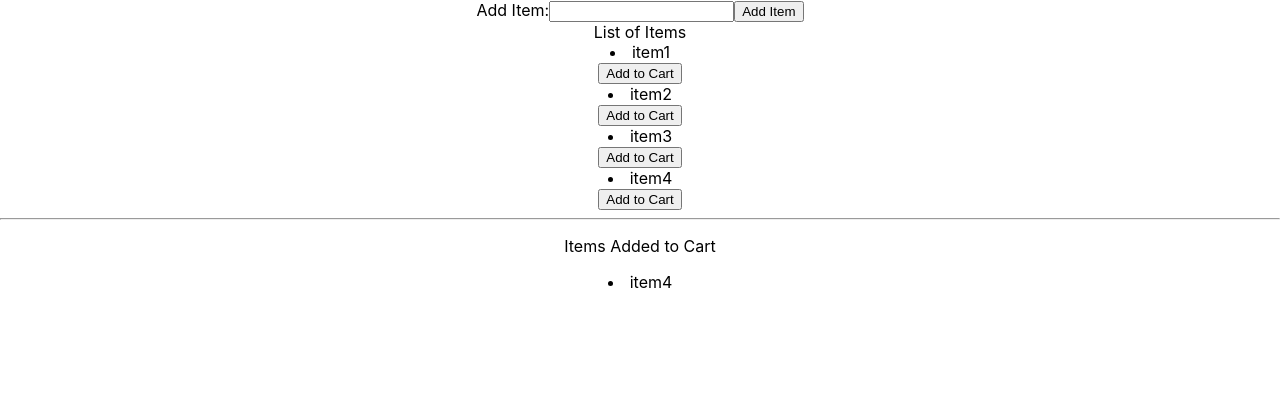
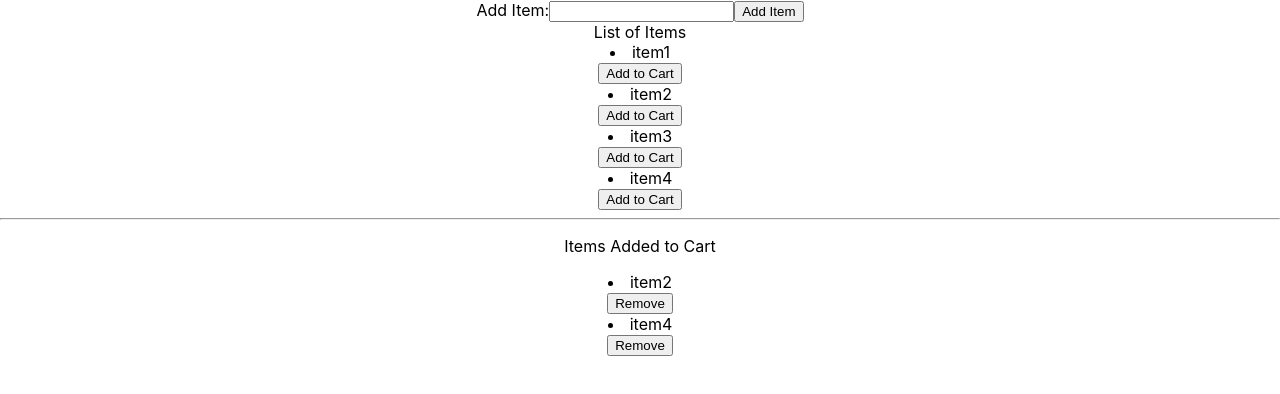
Before and after one commit to nagajayasree/2021, a React (Create React App) app: page / in a window 1280 px wide. Shown: the top 394 px of the page. Built offline with nearby package versions, Linux system fonts and the light colour scheme.

Commit message:
added eCommerce changes

```diff
--- a/src/practice/eCommerce/CartItems.tsx
+++ b/src/practice/eCommerce/CartItems.tsx
@@ -1,26 +1,23 @@
 import { MainProps } from "./eCommMain";
-
+import { useState } from "react";
 export const Cart = ({ cartItems }: MainProps) => {
-  //   const [cart] = useState(cartItems);
+  const [cart, updateCart] = useState(cartItems);
+  function removeItem(name: string) {
+    const resetItems = cart?.filter((i) => i.name !== name);
+    console.log(resetItems);
+    updateCart(resetItems);
+  }
   return (
     <>
       <div>
-        {/* cannot use consumer,bcoz value is not provided in provider */}
-        {/* <ItemCtx.Consumer>
-          {(ItemsInfo) =>
-            ItemsInfo?.cartItems?.map((i) => {
-              return (
-                <div>
-                  <li key={i.name}>{i.name}</li>
-                  <button>Remove</button>
-                </div>
-              );
-            })
-          }
-        </ItemCtx.Consumer> */}
         <p>Items Added to Cart</p>
-        {cartItems?.map((i) => {
-          return <li key={i.name}>{i.name}</li>;
+        {cart?.map((i) => {
+          return (
+            <div>
+              <li key={i.name}>{i.name}</li>
+              <button onClick={() => removeItem(i.name)}>Remove</button>
+            </div>
+          );
         })}
       </div>
     </>
--- a/src/practice/eCommerce/ListItems.tsx
+++ b/src/practice/eCommerce/ListItems.tsx
@@ -1,37 +1,47 @@
 import { MainProps } from "./eCommMain";
+import { useState } from "react";
+export const Items = ({ item, itemsList, cartItems }: MainProps) => {
+  const [itemName, setItem] = useState(item);
+  const [items, updateItems] = useState(itemsList);
+  const [cart, updateCart] = useState(cartItems);
 
-export const Items = ({ itemsList }: MainProps) => {
-  // const Data = React.useContext(ItemCtx);
-  // const [itemName, setItem] = React.useState(ItemsInfo.item);
-  // const [items, updateItems] = React.useState(data);
-  // const [cart, addToCart] = React.useState(cartItems);
-  // const onClickAdd = (name: string) => {
-  //   let newItem = data?.filter((i) => i.name == name);
-  //   updateItems(newItem);
-  //   addToCart(newItem);
-  //   console.log(newItem);
-  // };
+  const setInput = (e: React.ChangeEvent<HTMLInputElement>) => {
+    setItem(e.currentTarget.value);
+  };
+
+  function onClickAdd(name: string) {
+    let newItem = items?.filter((i) => i.name === name);
+    updateCart(newItem);
+    console.log(newItem);
+  }
+
+  function addItem(name: string) {
+    let newArr = [{}];
+    const newItem = newArr.map((i) => {
+      return {
+        ...i,
+        name: itemName,
+      };
+    });
+    newArr.push(newItem);
+    console.log(newArr);
+    // updateItems(newArr);
+    // items?.push(newArr);
+    // let res = items?.push(...newArr);
+    // setItems(items?.push(...Object.values(newArr)));
+  }
 
   return (
     <>
-      {/* cannot use consumer,bcoz value is not provided in provider*/}
-      {/* <ItemCtx.Consumer>
-        {(ItemsInfo) =>
-          ItemsInfo?.data?.map((i) => {
-            return (
-              <div>
-                <li key={i.name}>{i.name}</li>
-                <button onClick={() => onClickAdd(i.name)}>Add to Cart</button>
-              </div>
-            );
-          })
-        }
-      </ItemCtx.Consumer> */}
-      {itemsList?.map((i) => {
+      Add Item:
+      <input type="text" value={itemName} onChange={setInput} />
+      <button>Add Item</button>
+      <div>List of Items</div>
+      {items?.map((i) => {
         return (
           <div>
             <li key={i.name}>{i.name}</li>
-            <button>Add to Cart</button>
+            <button onClick={() => onClickAdd(i.name)}>Add to Cart</button>
           </div>
         );
       })}
--- a/src/practice/eCommerce/eCommMain.tsx
+++ b/src/practice/eCommerce/eCommMain.tsx
@@ -12,6 +12,7 @@ export interface MainProps {
   }[];
   setInput?: () => void;
   addItem?: () => void;
+  //   removeItem?: () => void;
   //   setInput?: Function;
   //   [Symbol.iterator]?: () => void;
 }
@@ -24,46 +25,48 @@ export const ItemsInfo: MainProps = {
     { name: "item3" },
     { name: "item4" },
   ],
-  cartItems: [{ name: "item4" }],
+  cartItems: [{ name: "item2" }, { name: "item4" }],
 };
 
 export const ItemCtx = React.createContext<MainProps | null>(null);
 
 export const ECommMain = () => {
-  const [itemName, setItem] = React.useState(ItemsInfo.item);
-  const [items, setItems] = React.useState(ItemsInfo.itemsList);
-  const [cart, setCart] = React.useState(ItemsInfo.cartItems);
-  const setInput = (e: React.ChangeEvent<HTMLInputElement>) => {
-    setItem(e.currentTarget.value);
-  };
+  const [itemName] = React.useState(ItemsInfo.item);
 
-  const addItem = () => {
-    let newArr = [{}];
-    const newItem = newArr.map((i) => {
-      return {
-        ...i,
-        name: itemName,
-      };
-    });
-    newArr.push(newItem);
-    console.log(newArr);
-    // items?.push(newArr);
-    // let res = items?.push(...newArr);
-    // setItems(items?.push(...Object.values(newArr)));
-    // setItems(newArr);
-  };
+  //   const addItem = () => {
+  //     let newArr = [{}];
+  //     const newItem = newArr.map((i) => {
+  //       return {
+  //         ...i,
+  //         name: itemName,
+  //       };
+  //     });
+  //     newArr.push(newItem);
+  //     console.log(newArr);
+
+  //     // items?.push(newArr);
+  //     // let res = items?.push(...newArr);
+  //     // setItems(items?.push(...Object.values(newArr)));
+  //     // setItems(newArr);
+  //   };
+
+  //   function removeItem(name: string) {
+  //     const delItem = items?.filter((i) => i.name !== name);
+  //     console.log(delItem);
+  //     setCart(delItem);
+  //   }
 
   return (
     <>
-      Add Item:
-      <input type="text" value={itemName} onChange={setInput} />
-      <button onClick={addItem}>Add Item</button>
-      <div>List of Items</div>
       <ItemCtx.Provider value={{}}>
         <div>
-          <Items itemsList={items} />
+          <Items
+            item={itemName}
+            itemsList={ItemsInfo.itemsList}
+            cartItems={ItemsInfo.cartItems}
+          />
           <hr />
-          <Cart cartItems={cart} />
+          <Cart cartItems={ItemsInfo.cartItems} />
         </div>
       </ItemCtx.Provider>
     </>
```
Also changed, not shown: 1 other file (tests, documents, lock files or other folders).
